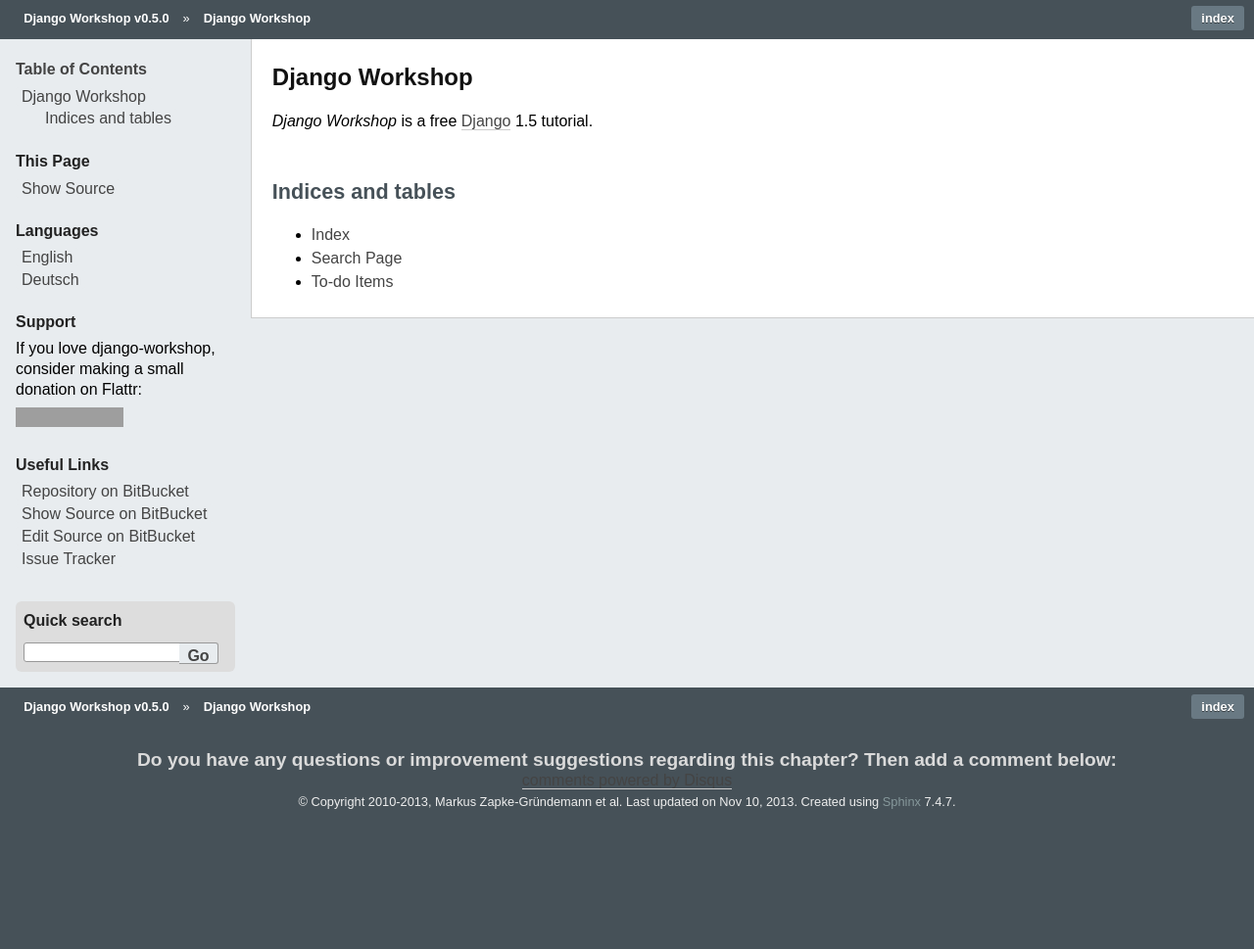
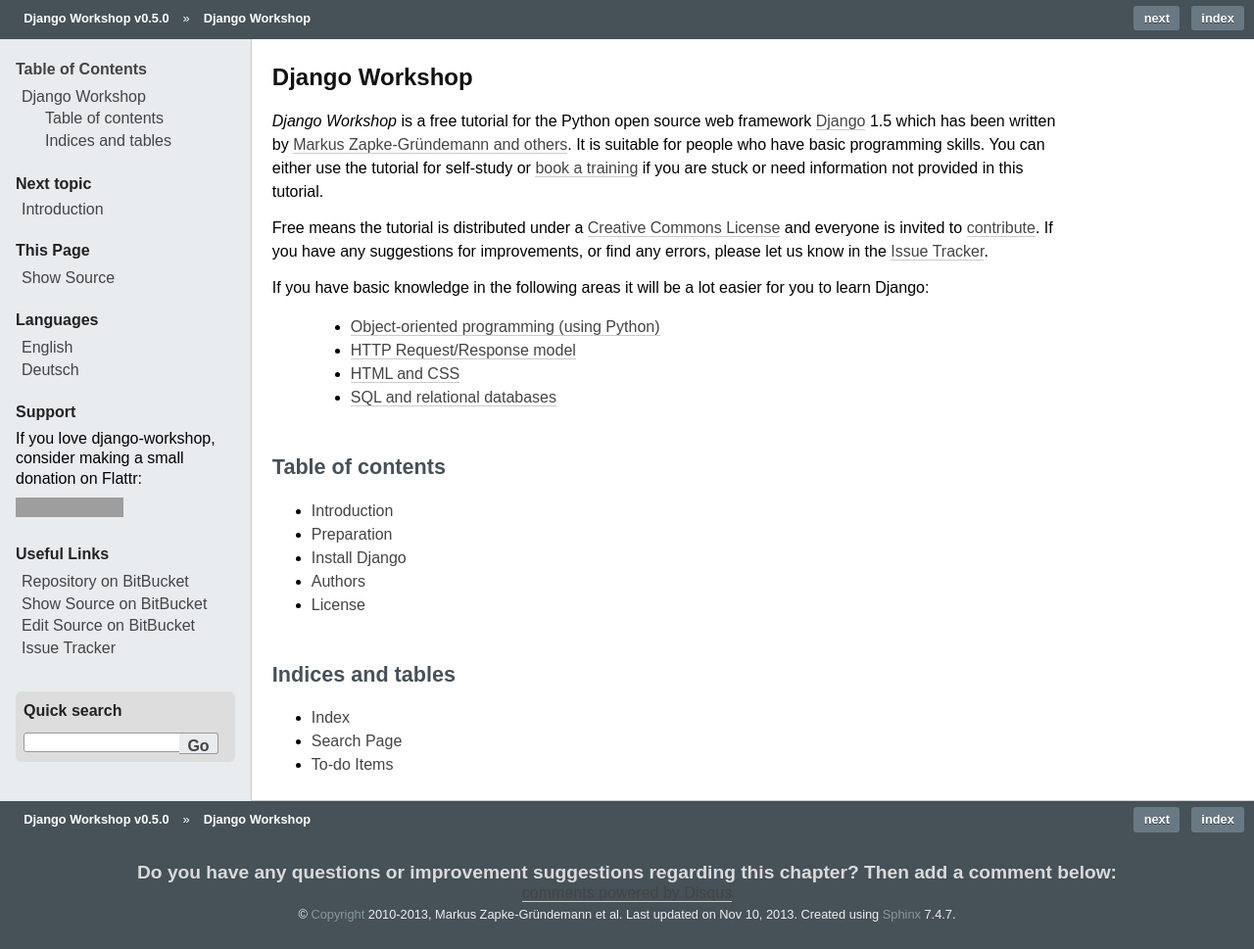
Before and after one commit to keimlink/django-workshop, a Sphinx documentation site: the page built from docs/index.rst, in a window 1280 px wide. Shown: the whole page at 98% size. Built offline with Sphinx 7.4.7, drawn with Linux system fonts in a browser that asks for light colours; comment, search, counter and statistics services are not loaded; before the commit the page ends 900 px from its top, so only the background shows below that; grey boxes are pictures that could not be loaded.

```diff
--- a/docs/index.rst
+++ b/docs/index.rst
@@ -2,17 +2,44 @@
 Django Workshop
 ***************
 
-*Django Workshop* is a free `Django <http://www.djangoproject.com/>`_
-|djangoversion| tutorial.
+*Django Workshop* is a free tutorial for the Python open source web
+framework `Django <http://www.djangoproject.com/>`_ |djangoversion|
+which has been written by :doc:`Markus Zapke-Gründemann and others
+<authors>`. It is suitable for people who have basic programming skills.
+You can either use the tutorial for self-study or `book a training
+<http://www.transcode.de/>`_ if you are stuck or need information not
+provided in this tutorial.
+
+Free means the tutorial is distributed under a :doc:`Creative Commons
+License <copyright>` and everyone is invited to `contribute
+<https://bitbucket.org/keimlink/django-workshop>`_. If you have any
+suggestions for improvements, or find any errors, please
+let us know in the `Issue Tracker
+<https://bitbucket.org/keimlink/django-workshop/issues?status=new&status=open>`_.
+
+If you have basic knowledge in the following areas it will be a lot
+easier for you to learn Django:
+
+    - `Object-oriented programming (using Python) <http://learnpythonthehardway.org/>`_
+    - `HTTP Request/Response model <https://en.wikipedia.org/wiki/Hypertext_Transfer_Protocol>`_
+    - `HTML and CSS <http://htmldog.com/guides/>`_
+    - `SQL and relational databases <http://sqlzoo.net/>`_
+
+Table of contents
+=================
 
 .. toctree::
    :maxdepth: 1
 
-
+   introduction
+   preparation
+   install_django
+   authors
+   copyright
 
 Indices and tables
 ==================
 
-* :ref:`genindex`
-* :ref:`search`
-* :doc:`todo`
+- :ref:`genindex`
+- :ref:`search`
+- :doc:`todo`
--- a/requirements.txt
+++ b/requirements.txt
@@ -1,3 +1,4 @@
+Django==1.5.5
 Fabric==1.8.0
 Jinja2==2.7.1
 MarkupSafe==0.18
```
Also changed, not shown: docs/authors.rst (added, +26 -0 lines), docs/copyright.rst (added, +16 -0 lines), docs/install_django.rst (added, +64 -0 lines), docs/introduction.rst (added, +117 -0 lines), docs/preparation.rst (added, +259 -0 lines).
